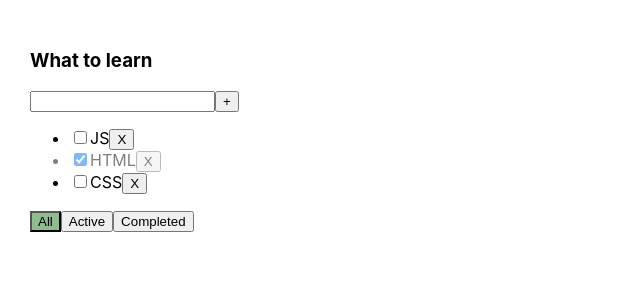
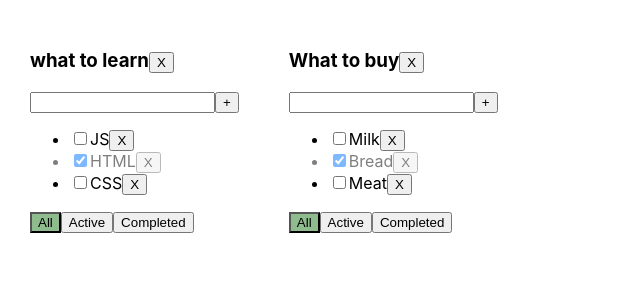
Before and after one commit to tropicdenis/tropic_todo_list, a React (Create React App) app: page / in a window 1280 px wide. Shown: the top 300 px of the page, without its empty margins (0-640 px from the left). Built offline with nearby package versions, Linux system fonts and the light colour scheme.

Commit message:
5th lesson

```diff
--- a/src/App.tsx
+++ b/src/App.tsx
@@ -10,69 +10,115 @@ export type TaskType = {
 }
 
 export type FilterValuesType = "all" | "active" | "completed"
+type TodoListType = {
+    id: string
+    title: string
+    filter: FilterValuesType
+}
+type TaskStateType = {
+    [key: string]: Array<TaskType>
+}
 
 function App() {
 
-    const [tasks, setTasks] = useState<Array<TaskType>>([
+    //BLL:
+    const todolistID_1 = v1();
+    const todolistID_2 = v1();
+    const [todoLists, setTodolists] = useState<Array<TodoListType>>([
+            {id: todolistID_1, title: "what to learn", filter: "all"},
+            {id: todolistID_2, title: "What to buy", filter: "all"}
+        ]
+    );
+
+    const [tasks, setTasks] = useState<TaskStateType>({
+            [todolistID_1]: [  //Используем [ССЫЛКУ] на содержимое переменной todolistID_1.
+                // Содержимое станет именем свойства
                 {id: v1(), title: "JS", isDone: false},
                 {id: v1(), title: "HTML", isDone: true},
                 {id: v1(), title: "CSS", isDone: false}
-    ])
+            ],
+            [todolistID_2]: [
+                {id: v1(), title: "Milk", isDone: false},
+                {id: v1(), title: "Bread", isDone: true},
+                {id: v1(), title: "Meat", isDone: false}
+            ]
+        }
+    )
 
-//BLL
-    function removeTask(taskID: string) {
-        const filteredTasks = tasks.filter(t => t.id !== taskID) //true
-        setTasks(filteredTasks)
-        console.log(tasks)
+
+    function removeTask(todoListID: string, taskID: string) {
+        const todoListTasks = tasks[todoListID]
+        const filteredTasks = todoListTasks.filter(t => t.id !== taskID)
+        tasks[todoListID] = filteredTasks
+        setTasks({...tasks})
     }
 
-    function addTask(title: string) {
+    function addTask(todoListID: string, title: string) {
         const newTask: TaskType = {
             id: v1(),
             title: title,
             isDone: false
         }
-        setTasks([newTask, ...tasks])
+        const todoListTasks = tasks[todoListID]
+        tasks[todoListID] = [newTask, ...todoListTasks]
+        setTasks({...tasks})
     }
 
-    function changeTaskStatus(taskID: string, newIsDoneValue: boolean) {
-        const task = tasks.find(t => t.id === taskID)
+    function changeTaskStatus(taskID: string, newIsDoneValue: boolean, todoListID: string) {
+        const todoListTasks = tasks[todoListID]
+        const task = todoListTasks.find(t => t.id === taskID)
         //false -> undefined, null, 0, "", NaN
         //true -> {}, [], " "
         if (task) {
             task.isDone = newIsDoneValue
-            setTasks([...tasks])
+            setTasks({...tasks})
         }
     }
 
-    const [filter, setFilter] = useState<FilterValuesType>("all")
-
-    function changeTodoListFilter(newFilterValue: FilterValuesType) {
-        setFilter(newFilterValue)
+    function changeTodoListFilter(newFilterValue: FilterValuesType, todoListID: string) {
+        const todoList = todoLists.find(tl => tl.id === todoListID)
+        if (todoList) {
+            todoList.filter = newFilterValue
+            setTodolists([...todoLists])
+        }
     }
 
-    let tasksForTodoList = tasks
-    if (filter === "active") {
-        tasksForTodoList = tasks.filter(t => t.isDone === false)
+    function removeTodoList(todoListID: string) {
+        setTodolists(todoLists.filter(tl => tl.id !== todoListID))
+        delete tasks[todoListID]
     }
-    if (filter === "completed") {
-        tasksForTodoList = tasks.filter(t => t.isDone === true)
-    }
+
 
     //UI
     //CRUD. Create,Read, Update, Delete
+    const todolistComponents = todoLists.map(tl => {
+        let tasksForTodoList = tasks[tl.id]
+        if (tl.filter === "active") {
+            tasksForTodoList = tasksForTodoList.filter(t => t.isDone === false)
+        }
+        if (tl.filter === "completed") {
+            tasksForTodoList = tasksForTodoList.filter(t => t.isDone === true)
+        }
         return (
-        <div className="App">
-            <Todolist title={"What to learn"}
+
+            <Todolist
+                todoListID={tl.id}
+                title={tl.title}
                 tasks={tasksForTodoList}
                 removeTask={removeTask}
                 changeTodoListFilter={changeTodoListFilter}
                 addTask={addTask}
+                removeTodoList={removeTodoList}
                 changeTaskStatus={changeTaskStatus}
-                      filter={filter}
+                filter={tl.filter}
             />
+
+        )
+    })
+    return (
+        <div className={"App"}>
+            {todolistComponents}
         </div>
-    );
+    )
 }
-
     export default App;
--- a/src/TodoList.tsx
+++ b/src/TodoList.tsx
@@ -2,13 +2,15 @@ import React, {useState, KeyboardEvent, ChangeEvent} from 'react';
 import {FilterValuesType, TaskType} from "./App";
 
 type TodoListPropsType = {
+    todoListID: string;
     title: string
     filter: FilterValuesType
     tasks: Array<TaskType>
-    removeTask: (taskID: string) => void
-    changeTodoListFilter: (newFilterValue: FilterValuesType) => void
-    addTask: (title: string) => void
-    changeTaskStatus: (taskID: string, newIsDoneValue: boolean) => void
+    removeTask: (taskID: string, todoListID: string) => void
+    changeTodoListFilter: (newFilterValue: FilterValuesType, todoListID: string) => void
+    removeTodoList: (todoListID: string) => void
+    addTask: (title: string, todoListID: string) => void
+    changeTaskStatus: (taskID: string, newIsDoneValue: boolean, todoListID: string) => void
 }
 
 export function Todolist(props: TodoListPropsType) {
@@ -18,12 +20,13 @@ export function Todolist(props: TodoListPropsType) {
     const addTask = () => {
         const trimmedTitle = title.trim()
         if (trimmedTitle) {
-            props.addTask(trimmedTitle)
+            props.addTask(trimmedTitle, props.todoListID)
         } else {
             setError("Error")
         }
         setTitle("")
     }
+
     const onKeyPressAddTask = (e: KeyboardEvent<HTMLInputElement>) => {
         if (e.key === "Enter") {
             addTask()
@@ -34,16 +37,16 @@ export function Todolist(props: TodoListPropsType) {
         setTitle(e.currentTarget.value)
         setError(null)
     }
-
-    const setAllFilter = () => props.changeTodoListFilter("all")
-    const setActiveFilter = () => props.changeTodoListFilter("active")
-    const setCompletedFilter = () => props.changeTodoListFilter("completed")
+    const removeTodoList = () => props.removeTodoList(props.todoListID)
+    const setAllFilter = () => props.changeTodoListFilter("all", props.todoListID)
+    const setActiveFilter = () => props.changeTodoListFilter("active", props.todoListID)
+    const setCompletedFilter = () => props.changeTodoListFilter("completed", props.todoListID)
 
     const tasks = props.tasks.map(task => {
 
-        const removeTask = () => props.removeTask(task.id)
+        const removeTask = () => props.removeTask(task.id, props.todoListID)
         const changeTaskStatus = (e: ChangeEvent<HTMLInputElement>) =>
-            props.changeTaskStatus(task.id, e.currentTarget.checked)
+            props.changeTaskStatus(task.id, e.currentTarget.checked, props.todoListID)
 
         return (
             <li className={task.isDone ? "isDone" : ""}>
@@ -59,7 +62,9 @@ export function Todolist(props: TodoListPropsType) {
     })
     return (
         <div>
-            <h3>{props.title}</h3>
+            <h3>{props.title}
+                <button onClick={removeTodoList}>X</button>
+            </h3>
             <div>
                 <input
                     value={title}
@@ -68,7 +73,7 @@ export function Todolist(props: TodoListPropsType) {
                     className={error ? "error" : ""}/>
 
                 <button onClick={addTask}>+</button>
-                {error && <div className={"errorMessage"}>Title is required!</div> }
+                {error && <div className={"errorMessage"}>Title is required!</div>}
             </div>
             <ul>
                 {tasks}
```
Lines whose indentation alone changed are shown as unchanged.
